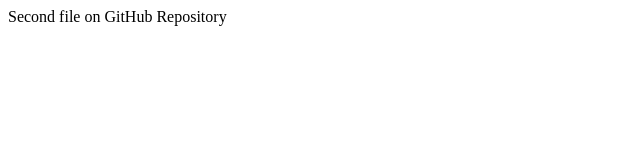
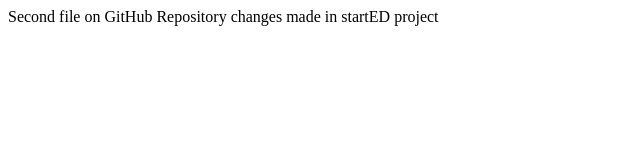
Before and after one commit to RSNKumar/startED, a plain HTML site: page index.html in a window 1280 px wide. Shown: the whole page, without its empty margins (0-640 px from the left). Drawn offline with Linux system fonts and the light colour scheme.

Commit message:
startED second version

```diff
--- a/index.html
+++ b/index.html
@@ -4,5 +4,6 @@
 
   <body>
     Second file on GitHub Repository
+    changes made in startED project
   </body>
 </html>
```
